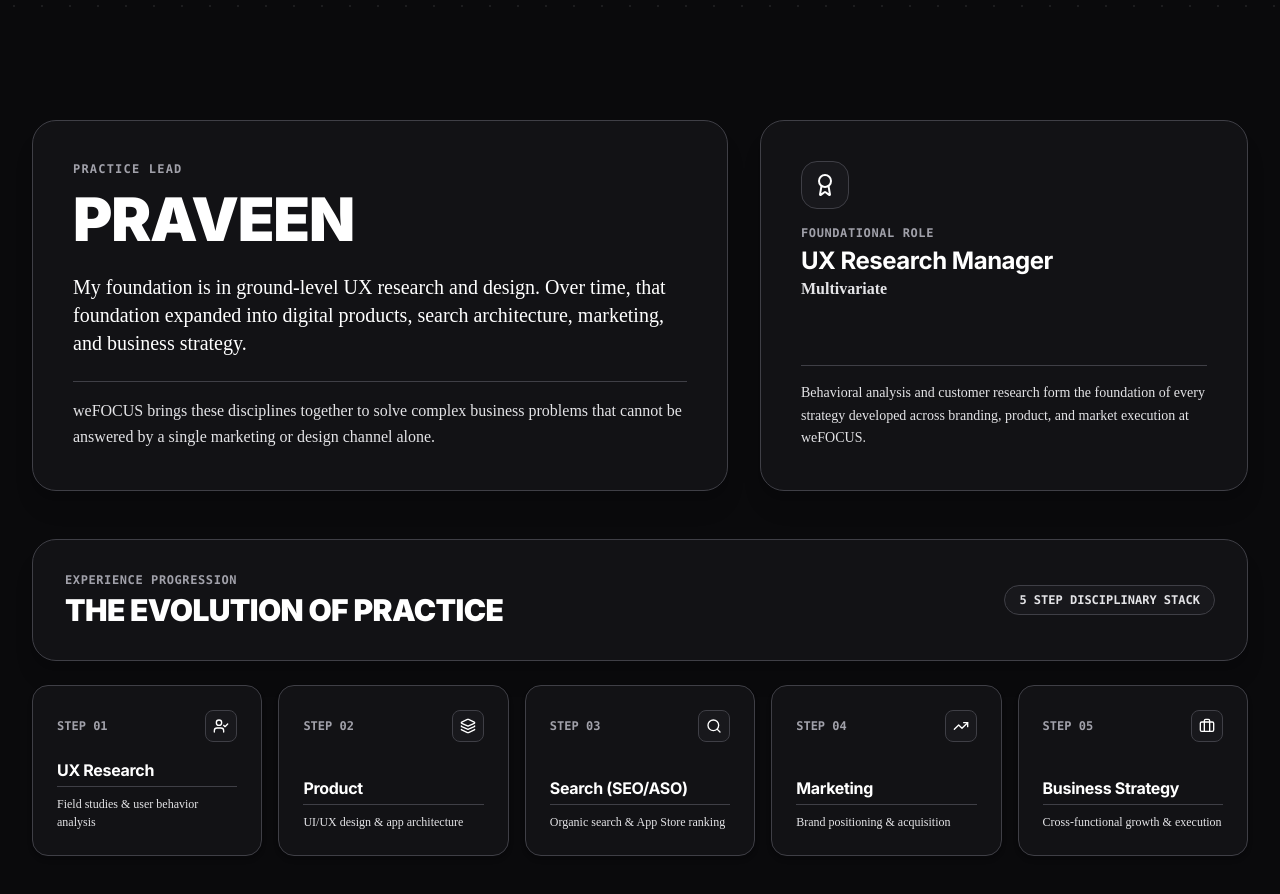
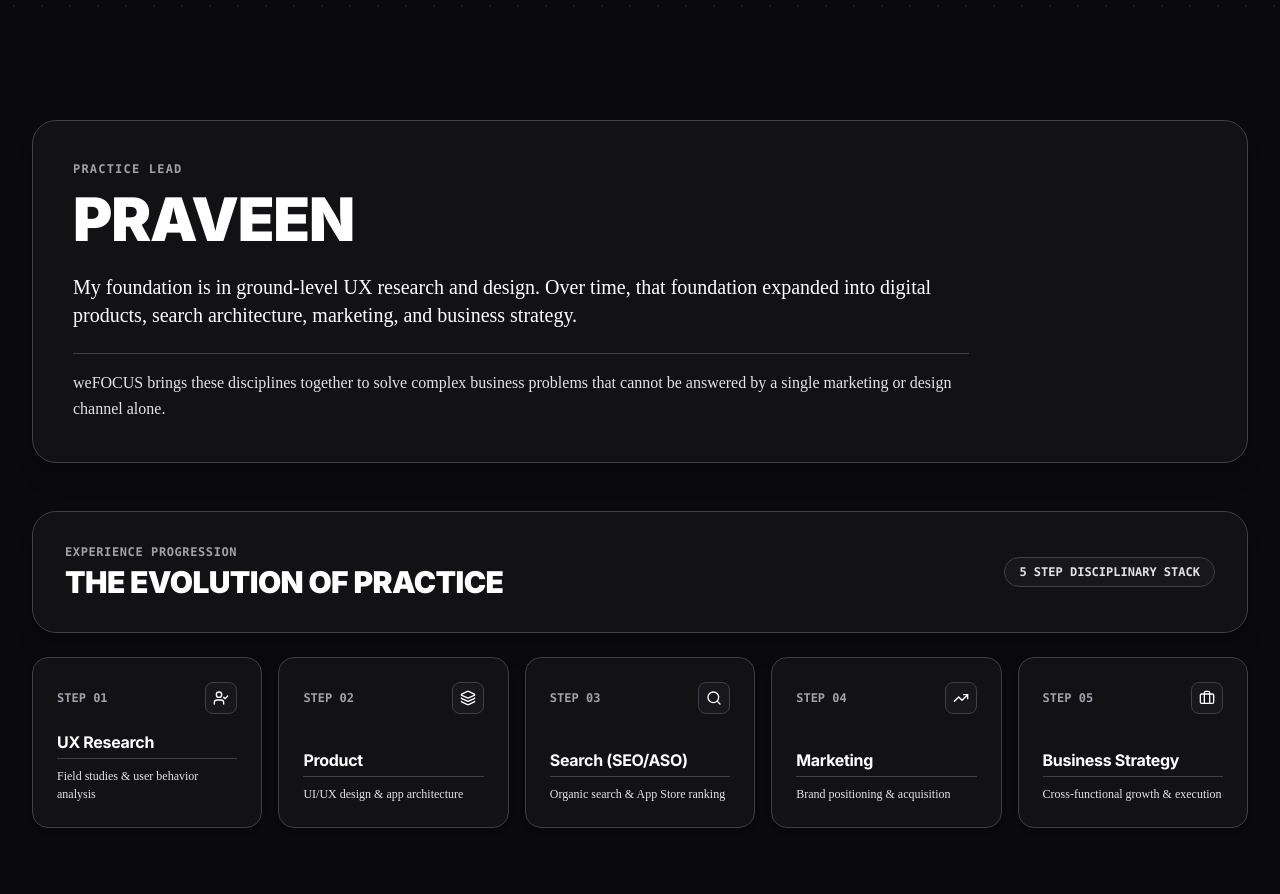
Before and after one commit to shanupraveen1993-afk/focuswebsite, a Next.js app: page / in a window 1280 px wide. Shown: the part 820-1714 px from the top of the page. Built offline with nearby package versions, Linux system fonts and the light colour scheme.

Commit message:
Remove UX Manager Multivariate credential card

```diff
--- a/components/AboutPraveen.tsx
+++ b/components/AboutPraveen.tsx
@@ -1,6 +1,6 @@
 "use client";
 
-import { Award, Layers, Search, TrendingUp, Briefcase, UserCheck } from "lucide-react";
+import { Layers, Search, TrendingUp, Briefcase, UserCheck } from "lucide-react";
 
 export function AboutPraveen() {
   const evolution = [
@@ -15,8 +15,7 @@ export function AboutPraveen() {
     <section id="about" className="py-24 px-4 sm:px-6 lg:px-8 max-w-7xl mx-auto border-b border-[#27272A]">
       <div className="space-y-12">
         {/* Founder Bio Boxed Header */}
-        <div className="grid grid-cols-1 lg:grid-cols-12 gap-8 items-stretch">
-          <div className="lg:col-span-7 bg-[#121215] border border-[#3F3F46] p-8 sm:p-10 rounded-3xl space-y-6 flex flex-col justify-between shadow-xl">
+        <div className="bg-[#121215] border border-[#3F3F46] p-8 sm:p-10 rounded-3xl space-y-6 shadow-xl">
           <div className="space-y-3">
             <span className="text-xs font-mono font-semibold tracking-widest text-[#A1A1AA] uppercase block">
               PRACTICE LEAD
@@ -26,37 +25,13 @@ export function AboutPraveen() {
             </h2>
           </div>
 
-            <p className="text-lg sm:text-xl text-white font-medium leading-relaxed">
+          <p className="text-lg sm:text-xl text-white font-medium leading-relaxed max-w-4xl">
             My foundation is in ground-level UX research and design. Over time, that foundation expanded into digital products, search architecture, marketing, and business strategy.
           </p>
 
-            <p className="text-base text-[#E4E4E7] leading-relaxed border-t border-[#3F3F46] pt-4">
+          <p className="text-base text-[#E4E4E7] leading-relaxed border-t border-[#3F3F46] pt-4 max-w-4xl">
             weFOCUS brings these disciplines together to solve complex business problems that cannot be answered by a single marketing or design channel alone.
           </p>
-          </div>
-
-          {/* Right Column: Key Credential Card */}
-          <div className="lg:col-span-5 bg-[#121215] border border-[#3F3F46] p-8 sm:p-10 rounded-3xl space-y-4 flex flex-col justify-between shadow-xl">
-            <div className="space-y-4">
-              <div className="w-12 h-12 rounded-2xl bg-[#18181C] border border-[#3F3F46] flex items-center justify-center text-white">
-                <Award className="w-6 h-6 text-white" />
-              </div>
-              <div>
-                <span className="text-xs font-mono font-bold text-[#A1A1AA] uppercase tracking-wider block">
-                  FOUNDATIONAL ROLE
-                </span>
-                <h3 className="text-2xl font-bold font-display text-white mt-1">
-                  UX Research Manager
-                </h3>
-                <p className="text-base font-semibold text-[#E4E4E7]">
-                  Multivariate
-                </p>
-              </div>
-            </div>
-            <p className="text-sm text-[#E4E4E7] leading-relaxed border-t border-[#3F3F46] pt-4 font-medium">
-              Behavioral analysis and customer research form the foundation of every strategy developed across branding, product, and market execution at weFOCUS.
-            </p>
-          </div>
         </div>
 
         {/* Progression Cards Grid */}
```
Lines whose indentation alone changed are shown as unchanged.
